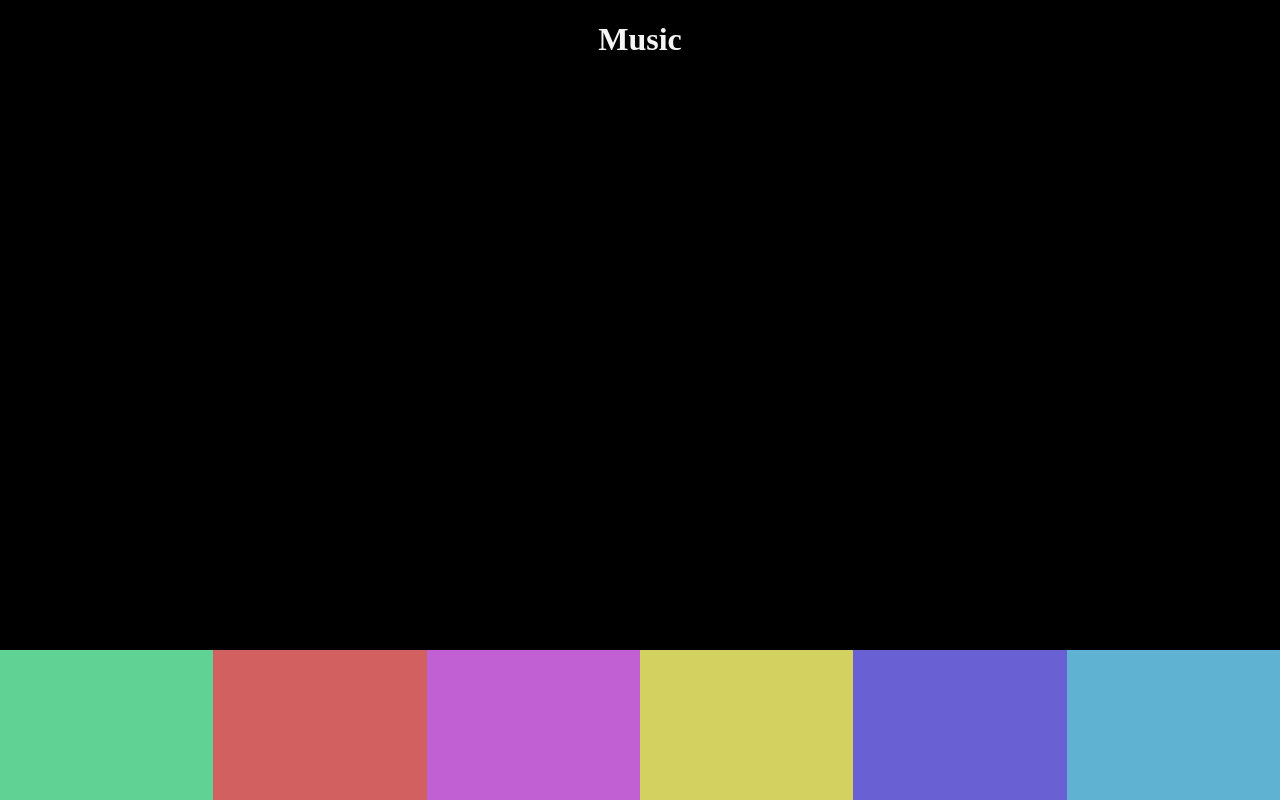
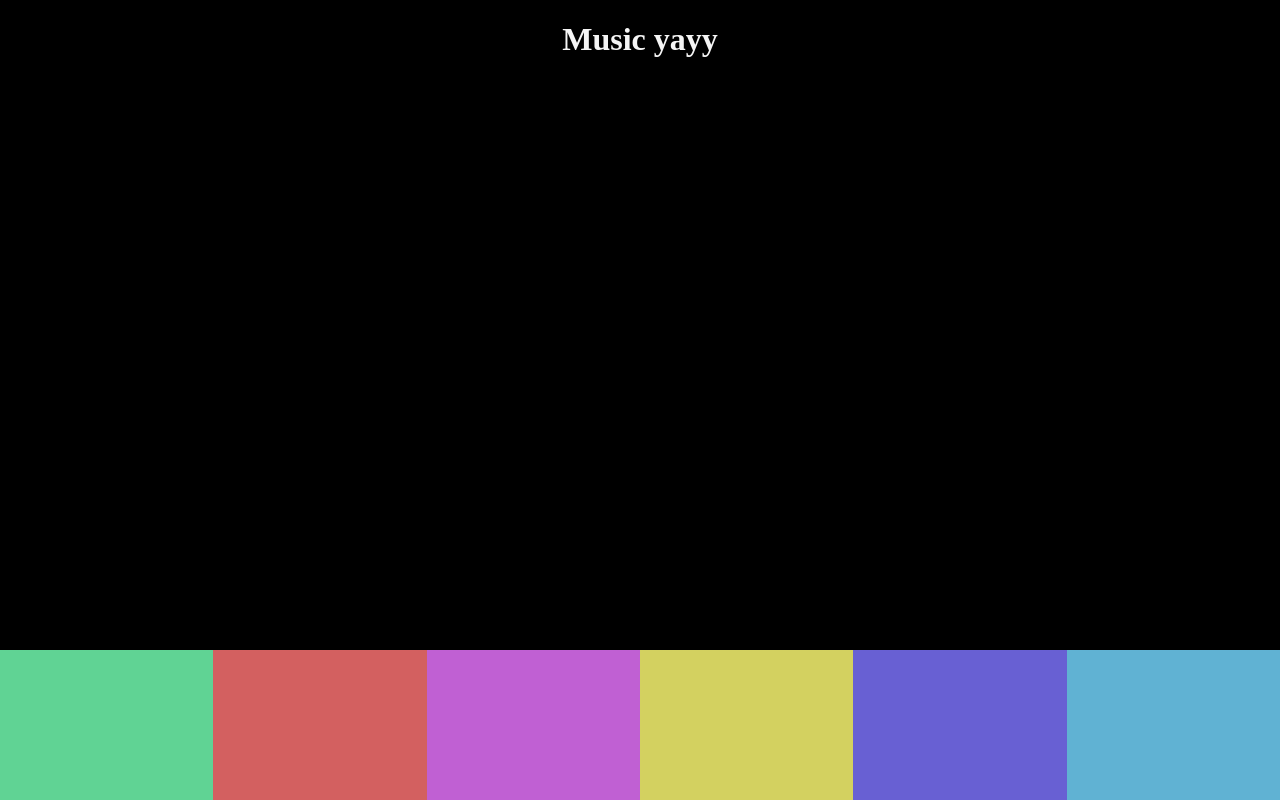
Before and after one commit to DivyeshKatheGit/JSMusic, a plain HTML site: page index.html in a window 1280 px wide. Drawn offline with Linux system fonts and the light colour scheme.

Commit message:
Update index.html

```diff
--- a/index.html
+++ b/index.html
@@ -9,7 +9,7 @@
 </head>
 <body>
     <header>
-        <h1>Music</h1>
+        <h1>Music yayy</h1>
     </header>
     <div class="pads">
         <div class="pad pad1">
```
